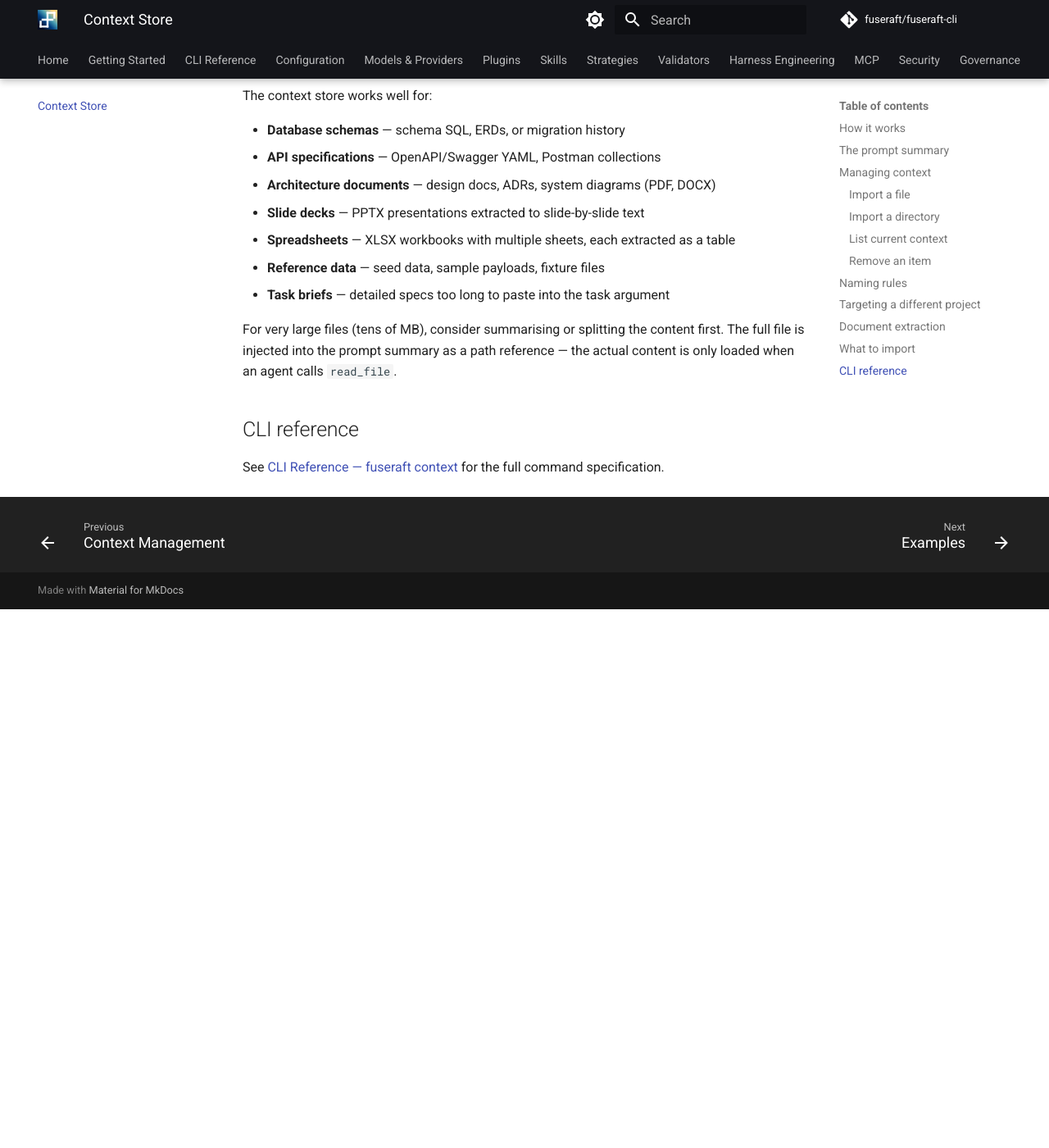
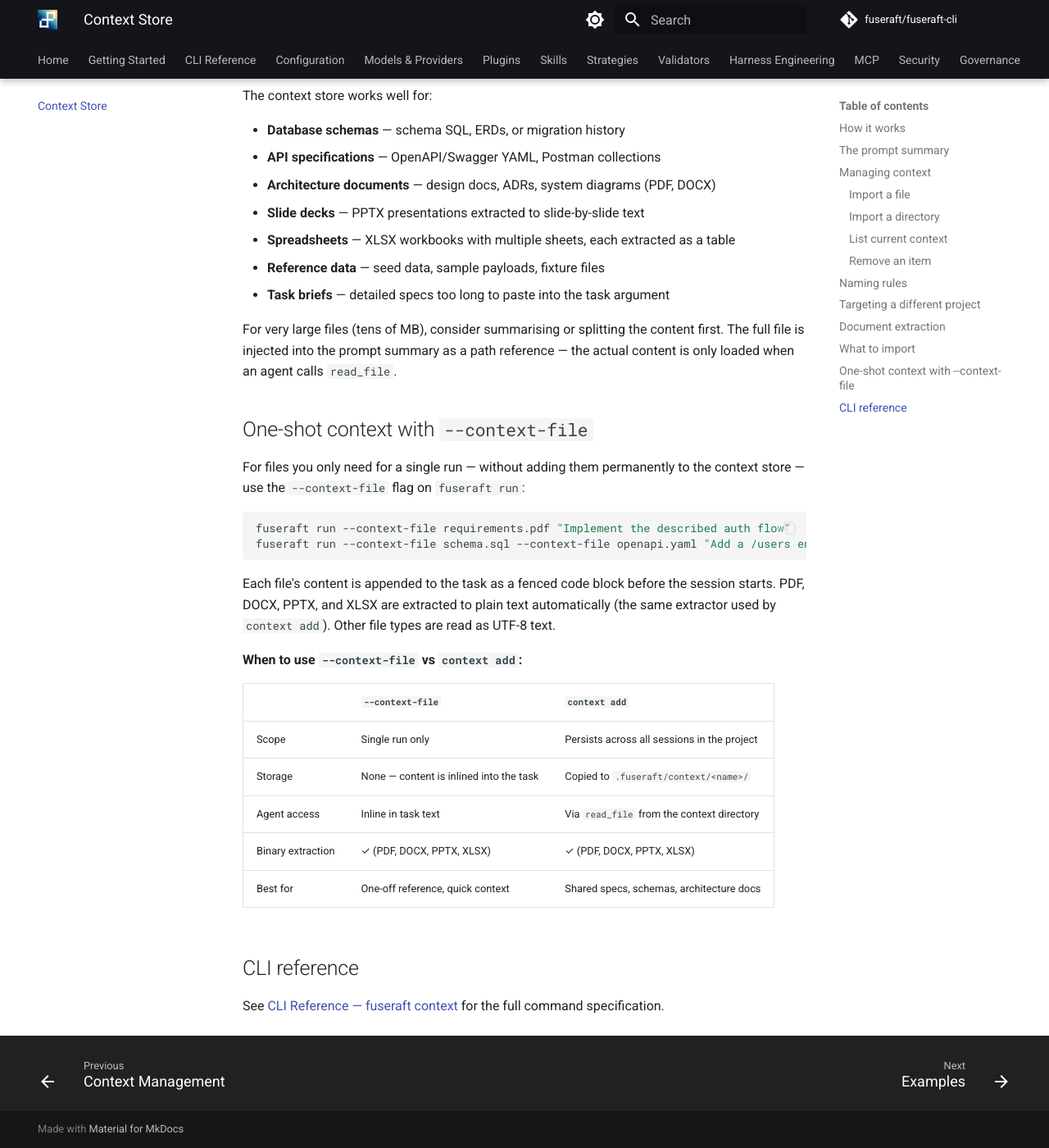
Before and after one commit to fuseraft/fuseraft-cli, an MkDocs documentation site: the page built from docs/context-store.md, in a window 1280 px wide and 1400 px high, scrolled down 2778 px. Shown: the whole window at 82% size. Built offline with MkDocs 1.6.1 and Material for MkDocs 9.7.7, drawn with Linux system fonts in a browser that asks for light colours; comment, search, counter and statistics services are not loaded; before the commit the page ends 3521 px from its top, so only the background shows below that.

Commit message:
docs: document --context-file flag and one-shot context pattern
- Add --context-file to the fuseraft run options table in cli-reference.md,
  with examples for source files and binary documents
- Add a note to the task input priority section explaining how context files
  are appended after the task is resolved
- Add a "One-shot context with --context-file" section to context-store.md
  with a comparison table vs. context add

````diff
--- a/docs/context-store.md
+++ b/docs/context-store.md
@@ -127,6 +127,27 @@ The context store works well for:
 
 For very large files (tens of MB), consider summarising or splitting the content first. The full file is injected into the prompt summary as a path reference — the actual content is only loaded when an agent calls `read_file`.
 
+## One-shot context with `--context-file`
+
+For files you only need for a single run — without adding them permanently to the context store — use the `--context-file` flag on `fuseraft run`:
+
+```bash
+fuseraft run --context-file requirements.pdf "Implement the described auth flow"
+fuseraft run --context-file schema.sql --context-file openapi.yaml "Add a /users endpoint"
+```
+
+Each file's content is appended to the task as a fenced code block before the session starts. PDF, DOCX, PPTX, and XLSX are extracted to plain text automatically (the same extractor used by `context add`). Other file types are read as UTF-8 text.
+
+**When to use `--context-file` vs `context add`:**
+
+| | `--context-file` | `context add` |
+|---|---|---|
+| Scope | Single run only | Persists across all sessions in the project |
+| Storage | None — content is inlined into the task | Copied to `.fuseraft/context/<name>/` |
+| Agent access | Inline in task text | Via `read_file` from the context directory |
+| Binary extraction | ✓ (PDF, DOCX, PPTX, XLSX) | ✓ (PDF, DOCX, PPTX, XLSX) |
+| Best for | One-off reference, quick context | Shared specs, schemas, architecture docs |
+
 ## CLI reference
 
 See [CLI Reference — fuseraft context](cli-reference.md#fuseraft-context) for the full command specification.
````
Also changed, not shown: docs/cli-reference.md (+14 -1 lines).
